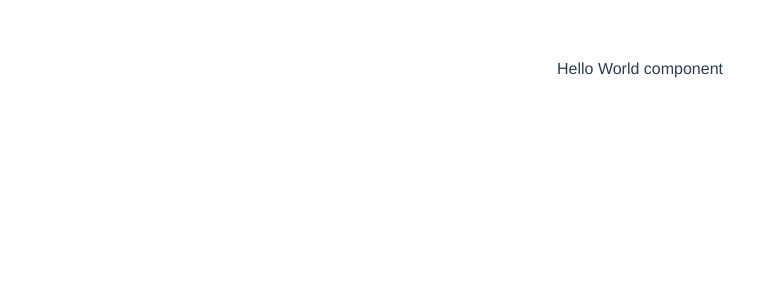
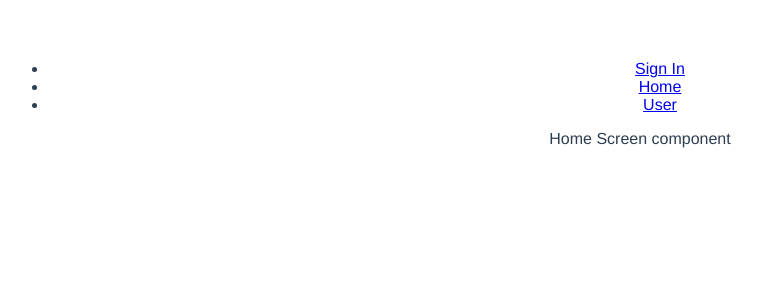
Before and after one commit to AlekJanevski/smart-app, a Vue app: page /home in a window 1280 px wide. Shown: the top 300 px of the page, without its empty margins (0-762 px from the left). Built offline with nearby package versions, Linux system fonts and the light colour scheme.

Commit message:
Added vue router and new components

```diff
--- a/package.json
+++ b/package.json
@@ -9,7 +9,8 @@
   },
   "dependencies": {
     "core-js": "^3.6.5",
-    "vue": "^2.6.11"
+    "vue": "^2.6.11",
+    "vue-router": "^3.5.1"
   },
   "devDependencies": {
     "@tailwindcss/postcss7-compat": "^2.0.3",
--- a/src/App.vue
+++ b/src/App.vue
@@ -1,17 +1,24 @@
 <template>
   <div id="app">
-    <HelloWorld />
+    <nav class="navbar navbar-toggleable-md navbar-light bg-faded">
+      <div class="collapse navbar-collapse" id="navbarNav">
+        <ul class="navbar-nav">
+          <li class="nav-item"><router-link to="/" class="nav-link">Sign In</router-link></li>
+          <li class="nav-item"><router-link to="/home" class="nav-link">Home</router-link></li>
+          <li class="nav-item"><router-link to="/user" class="nav-link">User</router-link></li>
+        </ul>
+      </div>
+    </nav>
+    <transition name="fade" mode="out-in">
+      <router-view></router-view>
+    </transition>
   </div>
 </template>
 
 <script>
-import HelloWorld from './components/HelloWorld.vue'
 
 export default {
-  name: 'App',
-  components: {
-    HelloWorld
-  }
+  name: 'App'
 }
 </script>
 
--- a/src/components/HelloWorld.vue
+++ /dev/null
@@ -1,32 +0,0 @@
-<template>
-  <div>
-    Hello World component
-  </div>
-</template>
-
-<script>
-export default {
-  name: 'HelloWorld',
-  props: {
-    msg: String
-  }
-}
-</script>
-
-<!-- Add "scoped" attribute to limit CSS to this component only -->
-<style scoped>
-h3 {
-  margin: 40px 0 0;
-}
-ul {
-  list-style-type: none;
-  padding: 0;
-}
-li {
-  display: inline-block;
-  margin: 0 10px;
-}
-a {
-  color: #42b983;
-}
-</style>
--- /dev/null
+++ b/src/components/HomeScreen.vue
@@ -0,0 +1,11 @@
+<template>
+  <div>
+    Home Screen component
+  </div>
+</template>
+
+<script>
+export default {
+  name: 'HomeScreen',
+}
+</script>
--- /dev/null
+++ b/src/components/SignInScreen.vue
@@ -0,0 +1,11 @@
+<template>
+  <div>
+    Sign In component
+  </div>
+</template>
+
+<script>
+export default {
+  name: 'SignInScreen',
+}
+</script>
--- /dev/null
+++ b/src/components/UserScreen.vue
@@ -0,0 +1,11 @@
+<template>
+  <div>
+    User component
+  </div>
+</template>
+
+<script>
+export default {
+  name: 'UserScreen',
+}
+</script>
--- a/src/main.js
+++ b/src/main.js
@@ -1,9 +1,12 @@
 import Vue from 'vue'
 import App from './App.vue'
+import router from './router'
+
 import "tailwindcss/tailwind.css"
 
 Vue.config.productionTip = false
 
 new Vue({
+  router,
   render: h => h(App),
 }).$mount('#app')
--- /dev/null
+++ b/src/router.js
@@ -0,0 +1,19 @@
+import Vue from 'vue'
+import VueRouter from 'vue-router'
+import SignInScreen from './components/SignInScreen.vue';
+import HomeScreen from './components/HomeScreen.vue';
+import UserScreen from './components/UserScreen.vue';
+
+Vue.use(VueRouter)
+
+const router = new VueRouter({
+  mode: 'history',
+  base: __dirname,
+  routes: [
+    { path: '/', component: SignInScreen },
+    { path: '/home', component: HomeScreen },
+    { path: '/user', component: UserScreen }
+  ]
+});
+
+export default router
```
Also changed, not shown: 1 other file (tests, documents, lock files or other folders).
